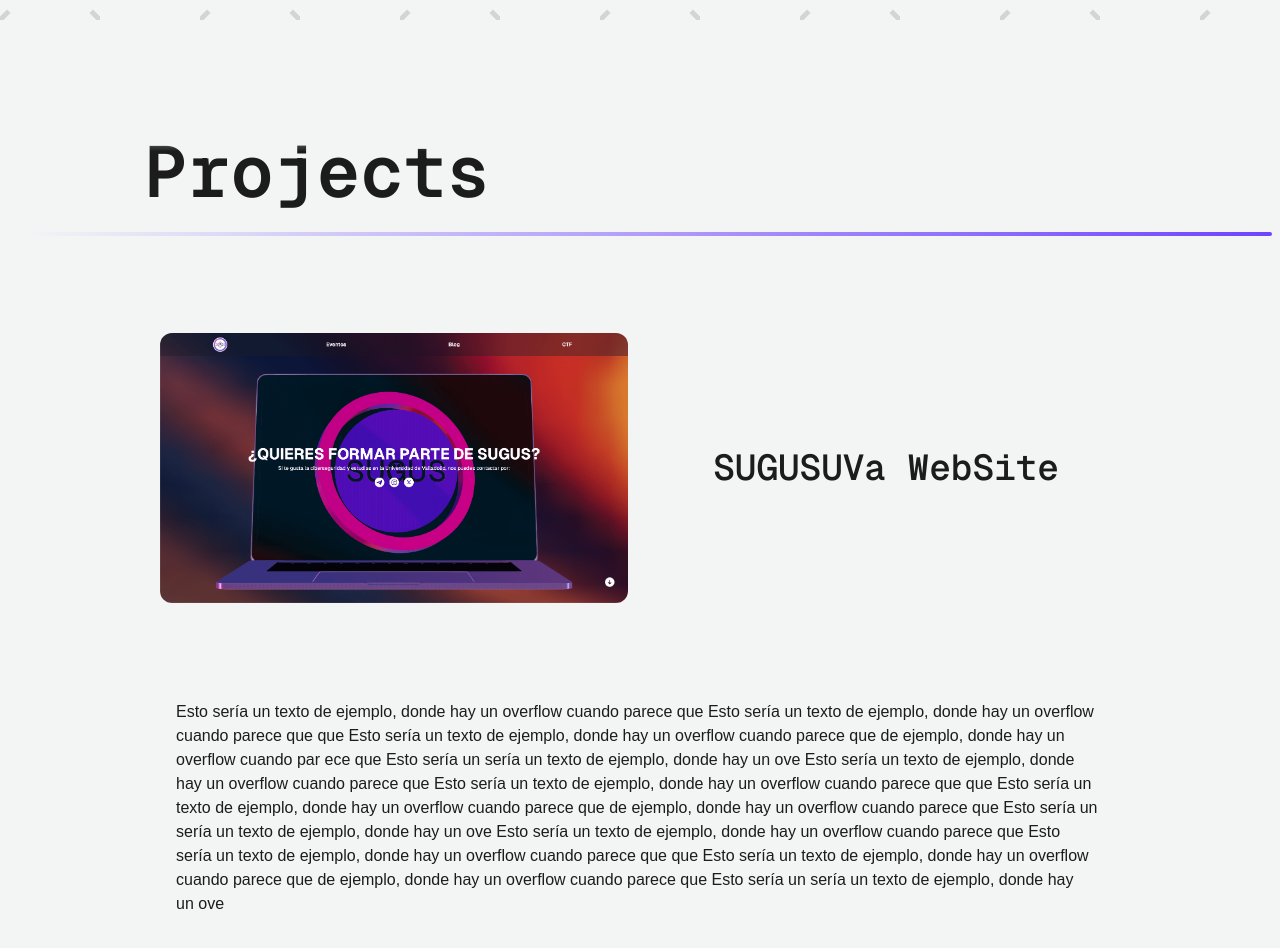
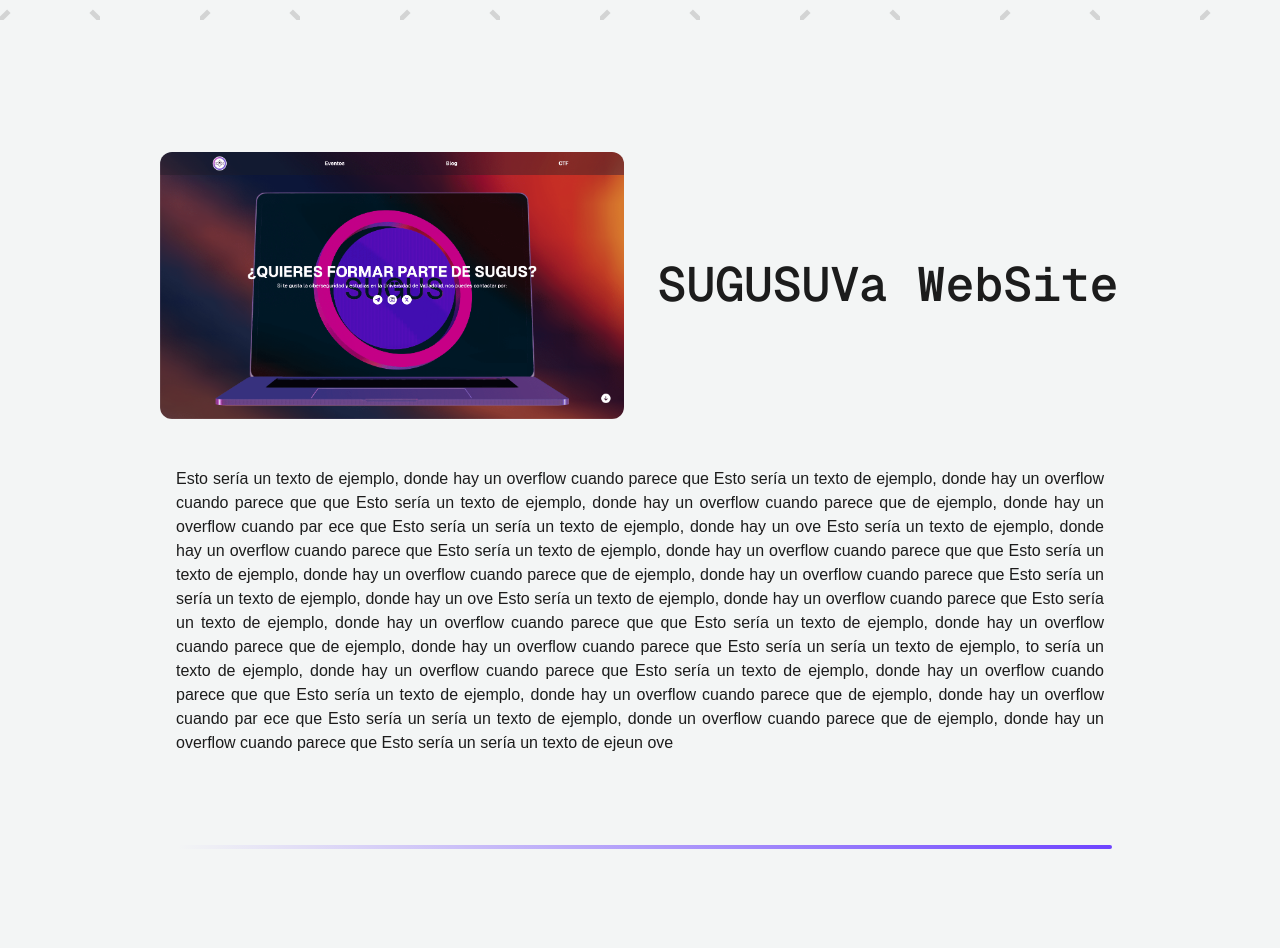
Before and after one commit to TheJhoxX/portfolio, a Next.js app: page / in a window 1280 px wide. Shown: the part 680-1628 px from the top of the page. After the commit the page ends 1600 px from the top, so only its background shows below. Built offline with nearby package versions, Linux system fonts and the light colour scheme.

Commit message:
UI usando grid
UI using grid for better layout

```diff
--- a/app/components/Projects.tsx
+++ b/app/components/Projects.tsx
@@ -1,25 +1,25 @@
 import ProgressBar from "./ProgressBar";
 
 const image: React.ReactElement = (
-  <div className="flex h-44 w-full items-center justify-center rounded-xl ">
+  <div className="flex h-full max-h-full w-full items-center justify-center rounded-xl ">
     <img
       src="/imagen-sugus.png"
-      className="h-full rounded-xl md:w-full md:h-auto"
+      className="h-full w-auto rounded-xl md:h-full md:w-auto"
       alt="Project image"
     />
   </div>
 );
 
 const projectTitle: React.ReactElement = (
-  <p className="font-geistMono text-pretty text-center w-full font-semibold text-4xl overflow-ellipsis line-clamp-3 md:line-clamp-4">
+  <p className="font-geistMono text-pretty text-center w-full font-semibold text-4xl md:text-5xl overflow-ellipsis line-clamp-3 md:line-clamp-4">
     SUGUSUVa WebSite
   </p>
 );
 
 //TODO  ver que hago con el overflow horizontal porque teóricamente es lo que falta
 const projectDescription: React.ReactElement = (
-  <div className="w-full h-96 overflow-y-auto p-4 md:col-span-2">
-    <p className="w-full max-h-full h-full break-words text-pretty">
+  <div className="w-full h-full max-h-full overflow-y-auto p-4 md:col-span-2">
+    <p className="w-full max-h-full h-full break-words text-pretty text-justify">
       Esto sería un texto de ejemplo, donde hay un overflow cuando parece que
       Esto sería un texto de ejemplo, donde hay un overflow cuando parece que
       que Esto sería un texto de ejemplo, donde hay un overflow cuando parece
@@ -33,26 +33,27 @@
       cuando parece que Esto sería un texto de ejemplo, donde hay un overflow
       cuando parece que que Esto sería un texto de ejemplo, donde hay un
       overflow cuando parece que de ejemplo, donde hay un overflow cuando parece
-      que Esto sería un sería un texto de ejemplo, donde hay un ove
+      que Esto sería un sería un texto de ejemplo, to sería un texto de ejemplo,
+      donde hay un overflow cuando parece que Esto sería un texto de ejemplo,
+      donde hay un overflow cuando parece que que Esto sería un texto de
+      ejemplo, donde hay un overflow cuando parece que de ejemplo, donde hay un
+      overflow cuando par ece que Esto sería un sería un texto de ejemplo, donde
+      un overflow cuando parece que de ejemplo, donde hay un overflow cuando
+      parece que Esto sería un sería un texto de ejeun ove
     </p>
   </div>
-);
-
-const sectionTitle: React.ReactElement = (
-  <p className=" md:w-4/5 h-fit text-5xl md:text-7xl font-geistMono font-bold bg-text-foreground-gradient bg-clip-text w-full p-4 text-transparent">
-    Projects
-  </p>
 );
 
 export default function Projects() {
   return (
     <div className="w-full h-screen max-h-screen flex flex-col items-center justify-start">
-      {sectionTitle}
-      <ProgressBar />
-      <div className="w-9/12 flex flex-col items-center justify-start gap-8 md:w-4/5 p-4 md:grid md:grid-cols-2 md:grid-rows-2 md:gap-6 md:p-8">
+      <div className="w-11/12 p-4 md:p-8 grid grid-cols-1 grid-rows-[1fr_1fr_2fr_0.5fr] h-full place-items-center gap-8 md:w-4/5 md:grid md:grid-cols-2 md:grid-rows-[1fr_2fr_0.5fr]">
         {image}
         {projectTitle}
         {projectDescription}
+        <div className="w-full flex items-center md:col-span-2">
+          <ProgressBar />
+        </div>
       </div>
     </div>
   );
```
